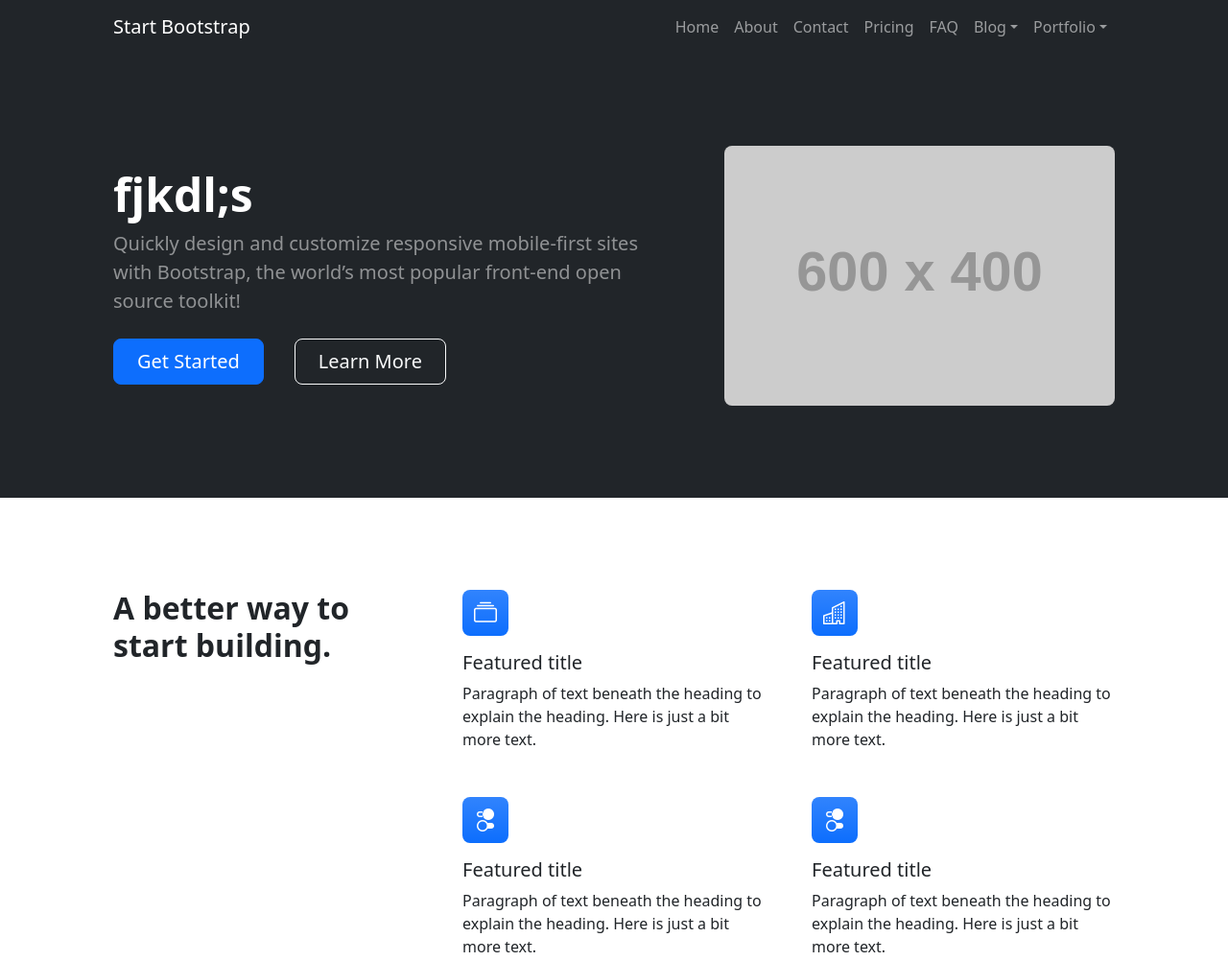
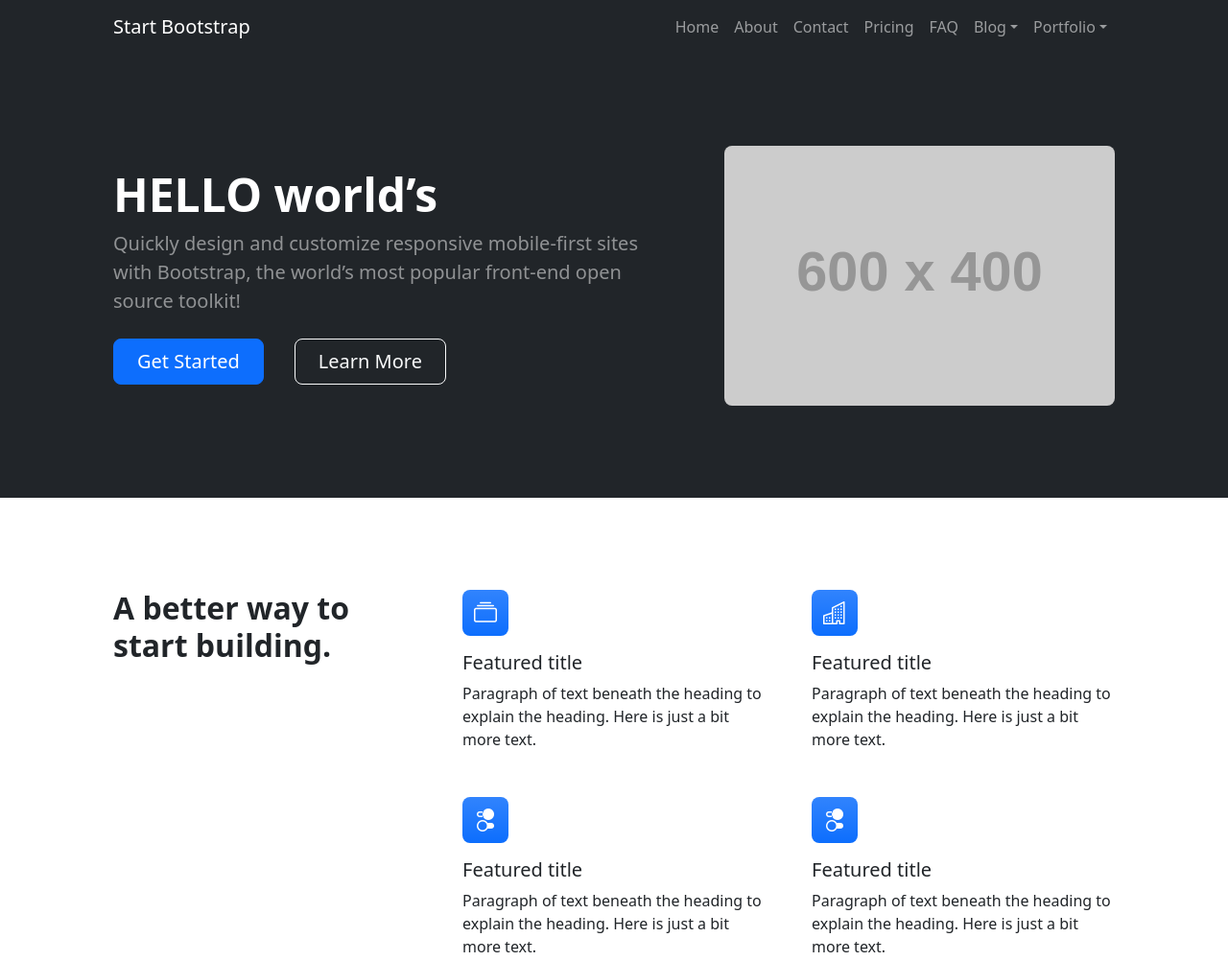
Before and after one commit to hsinjulin/my-first-website, a plain HTML site: page index.html in a window 1280 px wide. Shown: the top 1002 px of the page at 96% size. Drawn offline with nearby package versions, Linux system fonts and the light colour scheme; placeholder pictures from the web are drawn by us.

Commit message:
hello world's

```diff
--- a/index.html
+++ b/index.html
@@ -51,7 +51,7 @@
                     <div class="row gx-5 align-items-center justify-content-center">
                         <div class="col-lg-8 col-xl-7 col-xxl-6">
                             <div class="my-5 text-center text-xl-start">
-                                <h1 class="display-5 fw-bolder text-white mb-2">fjkdl;s</h1>
+                                <h1 class="display-5 fw-bolder text-white mb-2">HELLO world’s</h1>
                                 <p class="lead fw-normal text-white-50 mb-4">Quickly design and customize responsive mobile-first sites with Bootstrap, the world’s most popular front-end open source toolkit!</p>
                                 <div class="d-grid gap-3 d-sm-flex justify-content-sm-center justify-content-xl-start">
                                     <a class="btn btn-primary btn-lg px-4 me-sm-3" href="#features">Get Started</a>
```
